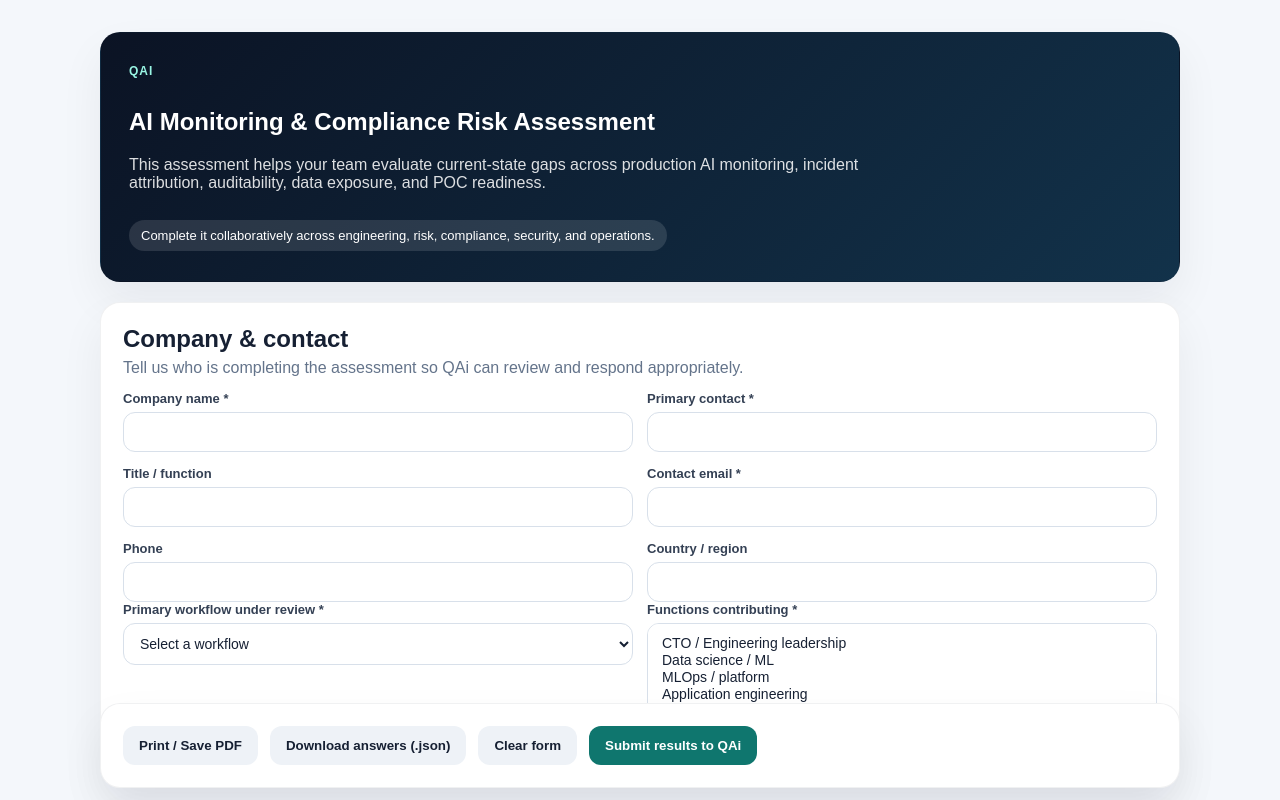
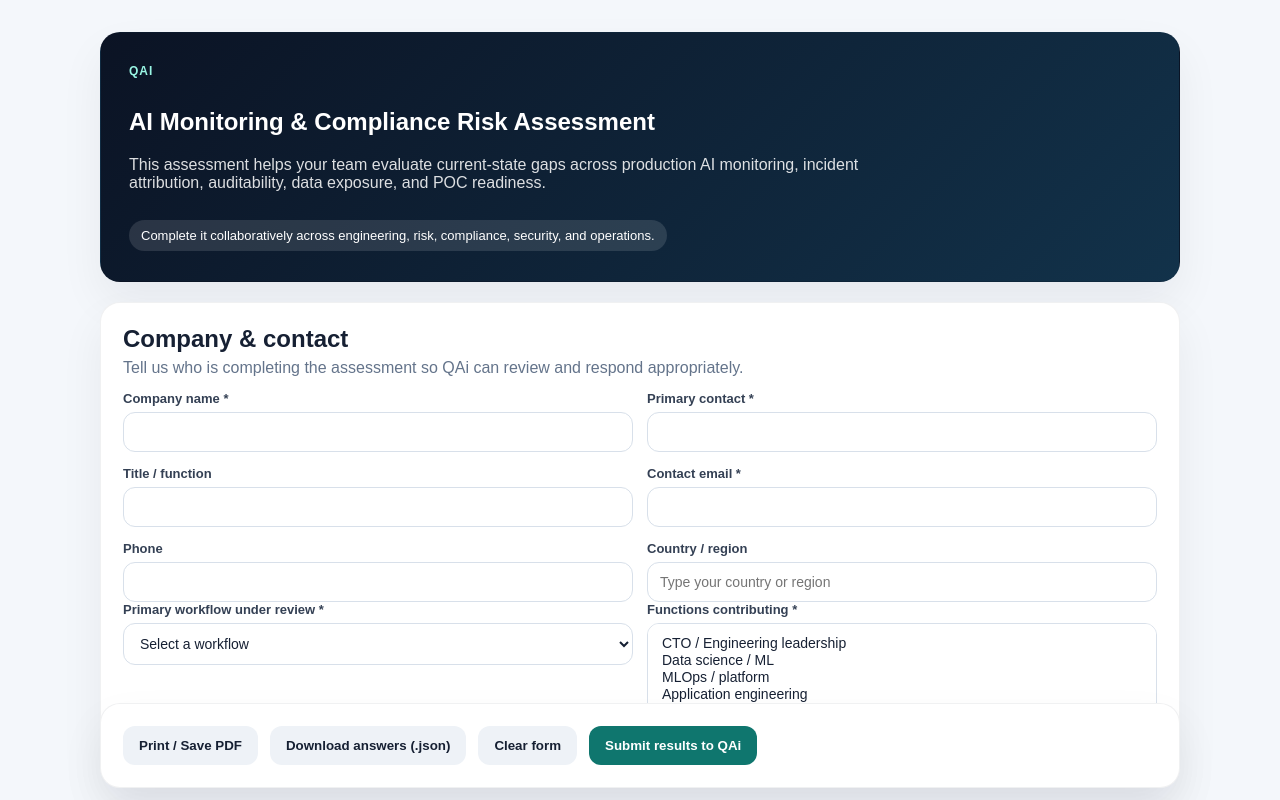
Before and after one commit to vladiqai/qai-risk-assessment, a Next.js app: page /assessment in a window 1280 px wide. Shown: the top 800 px of the page. Built offline with nearby package versions, Linux system fonts and the light colour scheme.

Commit message:
Update AssessmentForm.tsx

```diff
--- a/components/AssessmentForm.tsx
+++ b/components/AssessmentForm.tsx
@@ -291,6 +291,7 @@ export function AssessmentForm() {
           <label className="field">
   <span>Country / region</span>
   <input
+    placeholder="Type your country or region"
     value={form.countryRegion}
     onChange={(event) => updateField("countryRegion", event.target.value)}
   />
```
Lines whose indentation alone changed are shown as unchanged.
